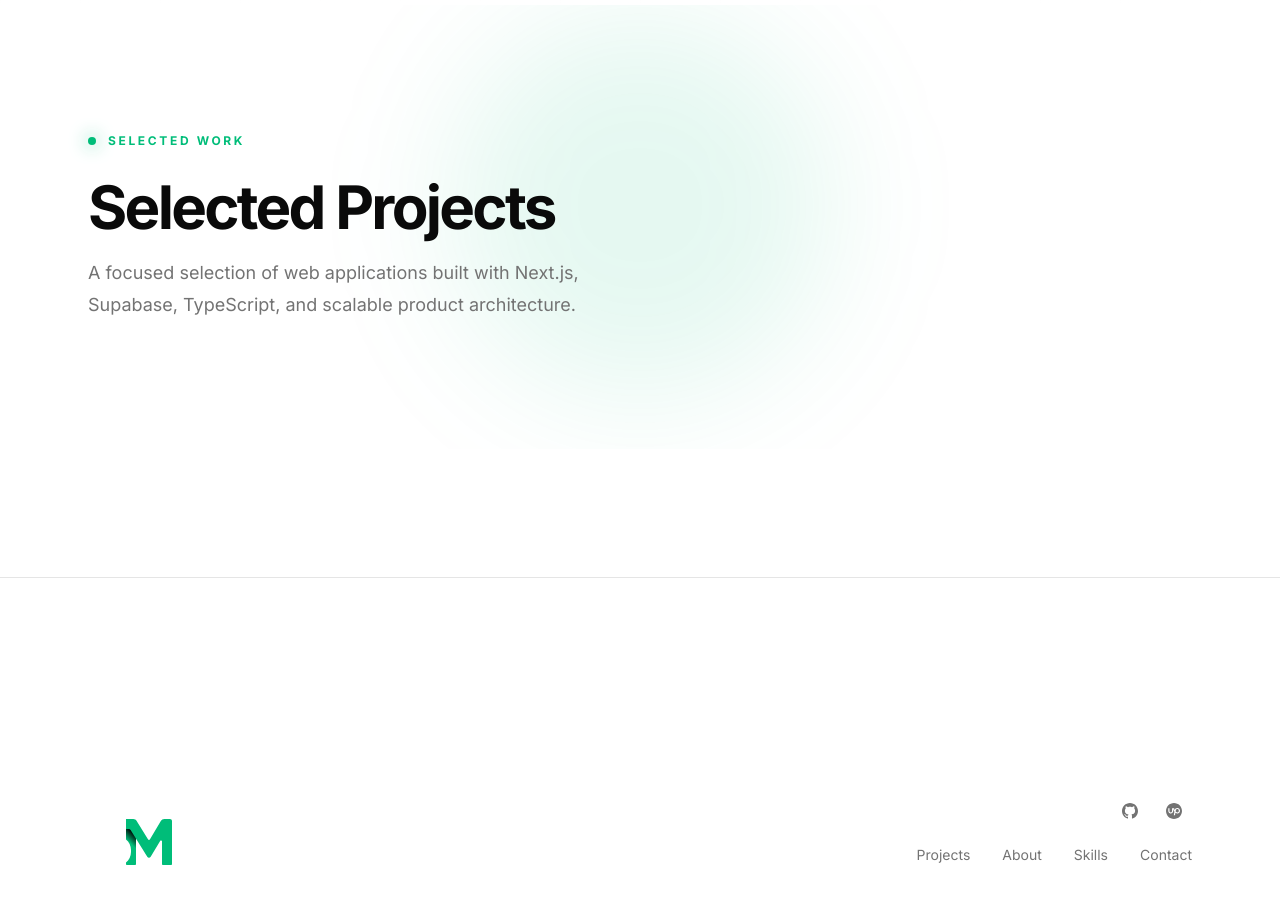
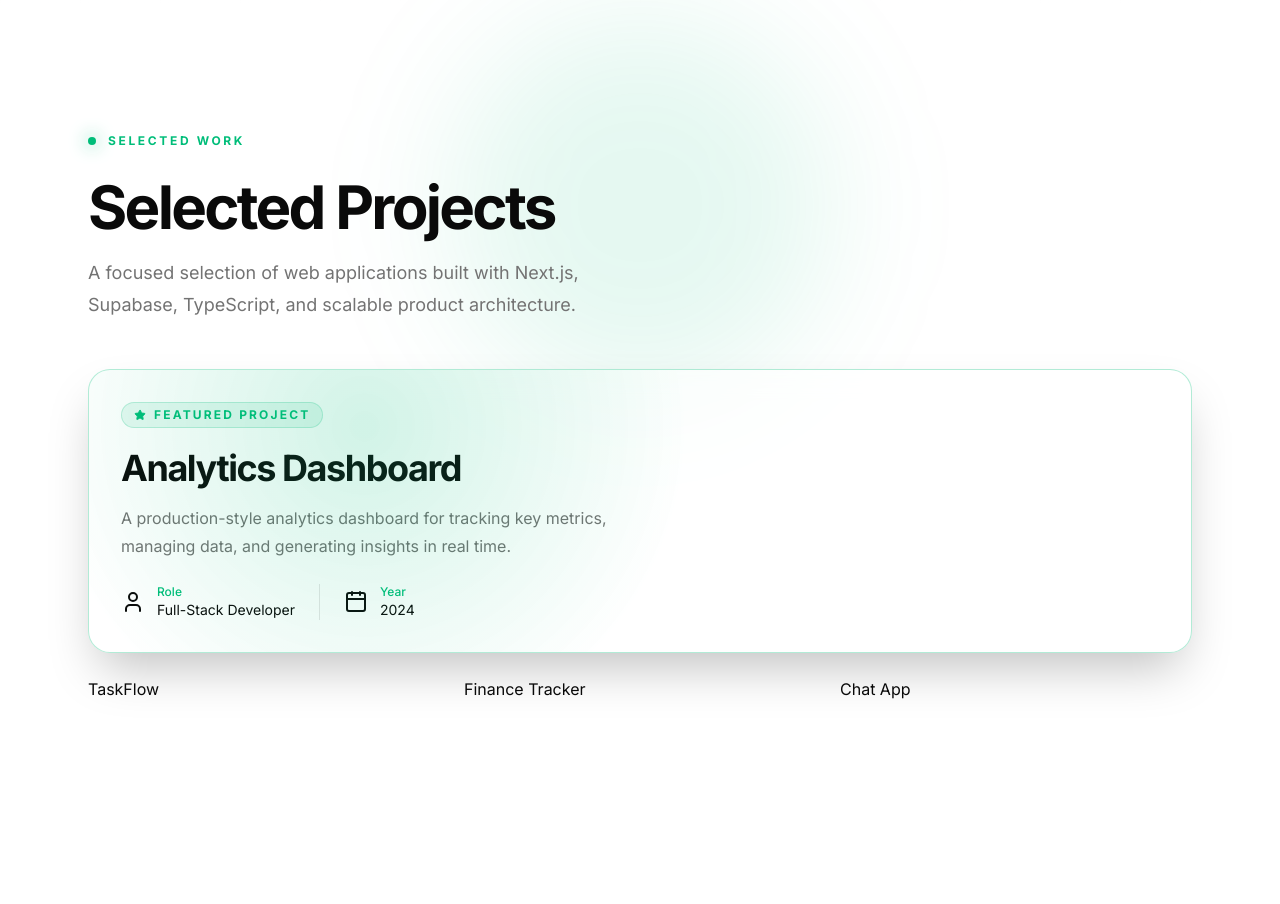
Before and after one commit to svsxn/portfolio, a Next.js app: page / in a window 1280 px wide. Shown: the part 840-1744 px from the top of the page. Built offline with nearby package versions, Linux system fonts and the light colour scheme.

Commit message:
feat: add left content

```diff
--- /dev/null
+++ b/components/sections/projects/cards/featured/background.tsx
@@ -0,0 +1,5 @@
+export default function Background() {
+  return (
+    <div className="pointer-events-none absolute inset-0 bg-[radial-gradient(circle_at_25%_20%,--alpha(var(--primary)/18%),transparent_38%)]" />
+  );
+}
--- /dev/null
+++ b/components/sections/projects/cards/featured/index.tsx
@@ -0,0 +1,13 @@
+import Background from "./background";
+import LeftSection from "./left";
+
+export default function FeaturedProject({ project }: { project: Project }) {
+  return (
+    <article className="relative overflow-hidden rounded-3xl border border-primary/30 bg-card/60 p-6 shadow-2xl backdrop-blur-md lg:p-8">
+      <Background />
+      <div>
+        <LeftSection project={project} />
+      </div>
+    </article>
+  );
+}
--- /dev/null
+++ b/components/sections/projects/cards/featured/left/index.tsx
@@ -0,0 +1,35 @@
+import { Separator } from "@/components/ui/separator";
+import { CalendarIcon, UserIcon } from "lucide-react";
+import Label from "./label";
+
+export default function LeftSection({ project }: { project: Project }) {
+  return (
+    <div>
+      <Label />
+      <h3 className="mt-5 text-3xl font-bold tracking-[-0.04em] sm:text-4xl">
+        {project.title}
+      </h3>
+      <p className="mt-4 max-w-lg leading-7 text-muted-foreground">
+        {project.description}
+      </p>
+      <dl className="mt-6 flex gap-6">
+        <div className="flex gap-3 items-center">
+          <UserIcon aria-hidden />
+          <div>
+            <dt className="text-xs font-medium text-primary">Role</dt>
+            <dd className=" text-sm">{project.role}</dd>
+          </div>
+        </div>
+        <Separator orientation="vertical" />
+        <div className="flex gap-3 items-center">
+          <CalendarIcon aria-hidden />
+          <div>
+            <dt className="text-xs font-medium text-primary">Year</dt>
+            <dd className=" text-sm">{project.year}</dd>
+          </div>
+        </div>
+      </dl>
+      <div></div>
+    </div>
+  );
+}
--- /dev/null
+++ b/components/sections/projects/cards/featured/left/label.tsx
@@ -0,0 +1,10 @@
+import { StarIcon } from "lucide-react";
+
+export default function Label() {
+  return (
+    <div className="inline-flex items-center gap-2 rounded-full border border-primary/20 bg-primary/10 px-3 py-1 text-xs font-bold uppercase tracking-[0.18em] text-primary">
+      <StarIcon fill="var(--primary)" color="var(--primary)" size={12} />
+      Featured project
+    </div>
+  );
+}
--- /dev/null
+++ b/components/sections/projects/content.tsx
@@ -0,0 +1,30 @@
+import { projects } from "@/data/projects";
+import Label from "../label";
+import FeaturedProject from "./cards/featured";
+
+export default function Content() {
+  const [featuredProject, ...otherProjects] = projects;
+
+  return (
+    <div className="mx-auto w-full max-w-6xl px-6 py-24 sm:py-28 lg:py-32">
+      <div className="max-w-2xl">
+        <Label primaryText="Selected work" />
+        <h2 className="mt-6 text-balance text-4xl font-bold tracking-[-0.045em] sm:text-5xl lg:text-6xl">
+          Selected Projects
+        </h2>
+        <p className="mt-5 max-w-xl text-base leading-7 text-muted-foreground sm:text-lg sm:leading-8">
+          A focused selection of web applications built with Next.js, Supabase,
+          TypeScript, and scalable product architecture.
+        </p>
+      </div>
+      <div className="mt-12">
+        <FeaturedProject project={featuredProject} />
+      </div>
+      <div className="mt-6 grid gap-6 lg:grid-cols-3">
+        {otherProjects.map((project) => (
+          <div key={project.title}>{project.title}</div>
+        ))}
+      </div>
+    </div>
+  );
+}
--- a/components/sections/projects/index.tsx
+++ b/components/sections/projects/index.tsx
@@ -1,25 +1,11 @@
-import Label from "../label";
 import Background from "./background";
+import Content from "./content";
 
 export default function Projects() {
   return (
-    <section
-      id="projects"
-      className="relative isolate scroll-mt-24 overflow-hidden "
-    >
+    <section id="projects" className="relative isolate scroll-mt-24">
       <Background />
-      <div className="mx-auto w-full max-w-6xl px-6 py-24 sm:py-28 lg:py-32">
-        <div className="max-w-2xl">
-          <Label primaryText="Selected work" />
-          <h2 className="mt-6 text-balance text-4xl font-bold tracking-[-0.045em] sm:text-5xl lg:text-6xl">
-            Selected Projects
-          </h2>
-          <p className="mt-5 max-w-xl text-base leading-7 text-muted-foreground sm:text-lg sm:leading-8">
-            A focused selection of web applications built with Next.js,
-            Supabase, TypeScript, and scalable product architecture.
-          </p>
-        </div>
-      </div>
+      <Content />
     </section>
   );
 }
--- /dev/null
+++ b/data/projects.ts
@@ -0,0 +1,55 @@
+export const projects: Project[] = [
+  {
+    title: "Analytics Dashboard",
+    description:
+      "A production-style analytics dashboard for tracking key metrics, managing data, and generating insights in real time.",
+    image: "/projects/analytics-dashboard.jpg",
+    year: "2024",
+    role: "Full-Stack Developer",
+    stack: ["Next.js", "TypeScript", "Supabase", "Tailwind CSS", "Recharts"],
+    highlights: [
+      "Secure authentication with Supabase Auth and RLS",
+      "Real-time data updates with Supabase Realtime",
+      "Advanced filtering, date ranges, and data visualizations",
+      "Optimistic UI and responsive dashboard components",
+    ],
+    liveUrl: "#",
+    githubUrl: "#",
+  },
+  {
+    title: "TaskFlow",
+    description:
+      "A task management application with team collaboration, real-time updates, and project tracking.",
+    image: "/projects/taskflow.jpg",
+    year: "2024",
+    role: "Full-Stack Developer",
+    stack: ["Next.js", "TypeScript", "Supabase", "Tailwind CSS"],
+    highlights: [],
+    liveUrl: "#",
+    githubUrl: "#",
+  },
+  {
+    title: "Finance Tracker",
+    description:
+      "A personal finance tracker for managing expenses, budgets, and financial goals.",
+    image: "/projects/finance-tracker.jpg",
+    year: "2024",
+    role: "Full-Stack Developer",
+    stack: ["Next.js", "TypeScript", "Supabase", "Recharts"],
+    highlights: [],
+    liveUrl: "#",
+    githubUrl: "#",
+  },
+  {
+    title: "Chat App",
+    description:
+      "A real-time chat application with private messaging, groups, and file sharing.",
+    image: "/projects/chat-app.jpg",
+    year: "2024",
+    role: "Full-Stack Developer",
+    stack: ["Next.js", "TypeScript", "Supabase", "Realtime"],
+    highlights: [],
+    liveUrl: "#",
+    githubUrl: "#",
+  },
+];
```
Also changed, not shown: types/general.d.ts (added, +11 -0 lines).
